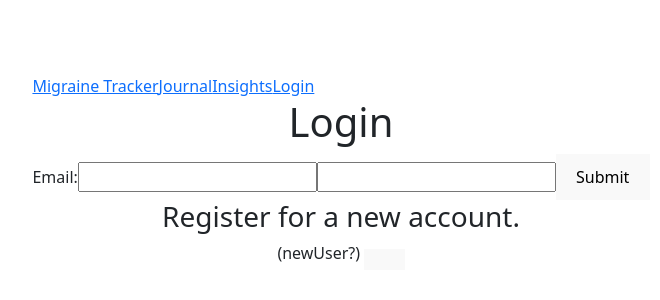
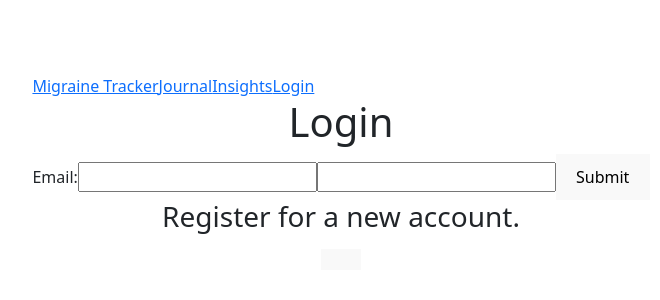
Before and after one commit to ErinKace/migraine-tracker, a React (Vite) app: page /login in a window 1280 px wide. Shown: the part 228-528 px from the top of the page, without its empty margins (299-959 px from the left). Built offline with nearby package versions, Linux system fonts and the light colour scheme.

Commit message:
combining register and login form

```diff
--- a/src/pages/login/Login.tsx
+++ b/src/pages/login/Login.tsx
@@ -11,7 +11,7 @@ function Login() {
     }
 
     return (<div>
-        <h1>Login</h1>
+        <h1>{newUser ? "Create a New Account" : "Login"}</h1>
         <form onSubmit={handleSubmit}>
             <label>Email:
                 <input
@@ -29,8 +29,8 @@ function Login() {
         </form>
         <div>
             <h3>Register for a new account.</h3>
+            <button>{newUser ? "Login" : ""}</button>
         </div>
-       (newUser?) <button></button>
     </div>)
 }
 
```
